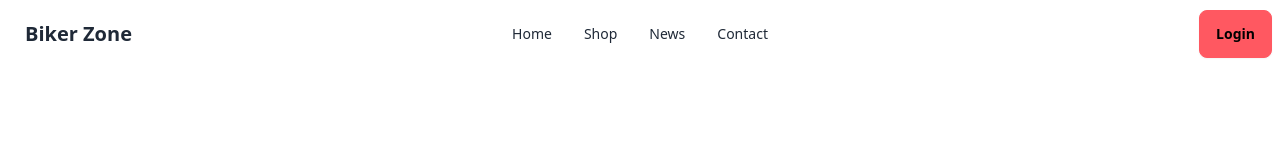
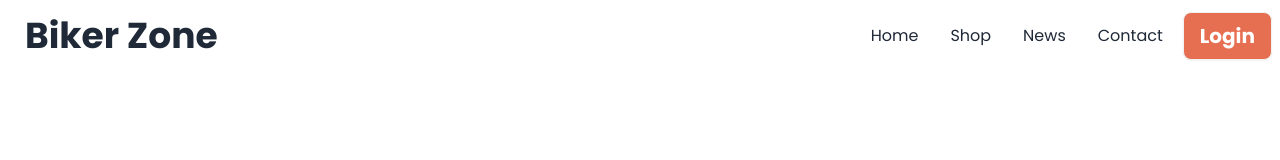
Before and after one commit to AbdullahNahid747/biker-zone-with-daisyui, a plain HTML site: page index.html in a window 1280 px wide. Drawn offline with nearby package versions, Linux system fonts and the light colour scheme.

Commit message:
added file

```diff
--- a/index.html
+++ b/index.html
@@ -5,43 +5,65 @@
     <meta name="viewport" content="width=device-width, initial-scale=1.0">
     <title><Biker-zone></Biker-zone></title>
 
+    <link rel="preconnect" href="https://fonts.googleapis.com">
+    <link rel="preconnect" href="https://fonts.gstatic.com" crossorigin>
+    <link href="https://fonts.googleapis.com/css2?family=Poppins:wght@400;500;700;800;900&display=swap" rel="stylesheet">
+
     <link href="https://cdn.jsdelivr.net/npm/daisyui@4.6.0/dist/full.min.css" rel="stylesheet" type="text/css" />
     <script src="https://cdn.tailwindcss.com"></script>
 
+    <style>
+        .font-poppins{
+            font-family: 'Poppins', sans-serif;
+        }
+    </style>
+    <!-- tailwint-config -->
+    <script>
+        tailwind.config = {
+          theme: {
+            extend: {
+              colors: {
+                clifford: '#da373d',
+                'bike-primary': '#E76F51',
+              }
+            }
+          }
+        }
+      </script>
 </head>
-<body>
-    <header>
+<body class="font-poppins">
+    <header class="md:container md:mx-auto">
         <nav>
             <div class="navbar bg-base-100">
-                <div class="navbar-start">
+                <div class="flex-1">
                   <div class="dropdown">
                     <div tabindex="0" role="button" class="btn btn-ghost lg:hidden">
                       <svg xmlns="http://www.w3.org/2000/svg" class="h-5 w-5" fill="none" viewBox="0 0 24 24" stroke="currentColor"><path stroke-linecap="round" stroke-linejoin="round" stroke-width="2" d="M4 6h16M4 12h8m-8 6h16" /></svg>
                     </div>
-                    <ul tabindex="0" class="menu menu-sm dropdown-content mt-3 z-[1] p-2 shadow bg-base-100 rounded-box w-52">
+                    <ul tabindex="0" class="menu menu-sm dropdown-content mt-3 z-[1] p-2 shadow bg-base-100 rounded-box w-52 text-base">
                         <li><a>Home</a></li>
                         <li><a>Shop</a></li>
                         <li><a>News</a></li>
                         <li><a>Contact</a></li>
                     </ul>
                   </div>
-                  <a class="btn btn-ghost text-xl">Biker Zone</a>
+                  <a class="btn btn-ghost text-4xl">Biker Zone</a>
                 </div>
                 <div class="navbar-center hidden lg:flex">
-                  <ul class="menu menu-horizontal px-1">
+                  <ul class="menu menu-horizontal px-1 text-base">
                     <li><a>Home</a></li>
                     <li><a>Shop</a></li>
                     <li><a>News</a></li>
                     <li><a>Contact</a></li>
                   </ul>
                 </div>
-                <div class="navbar-end">
-                  <a class="btn btn btn-error">Login</a>
+                <div class="">
+                  <a class="btn bg-bike-primary text-xl text-white">Login</a>
                 </div>
               </div>
         </nav>
     </header>
-    <main>
+    <main class="md:container md:mx-auto">
 
     </main>
     <footer>
```
